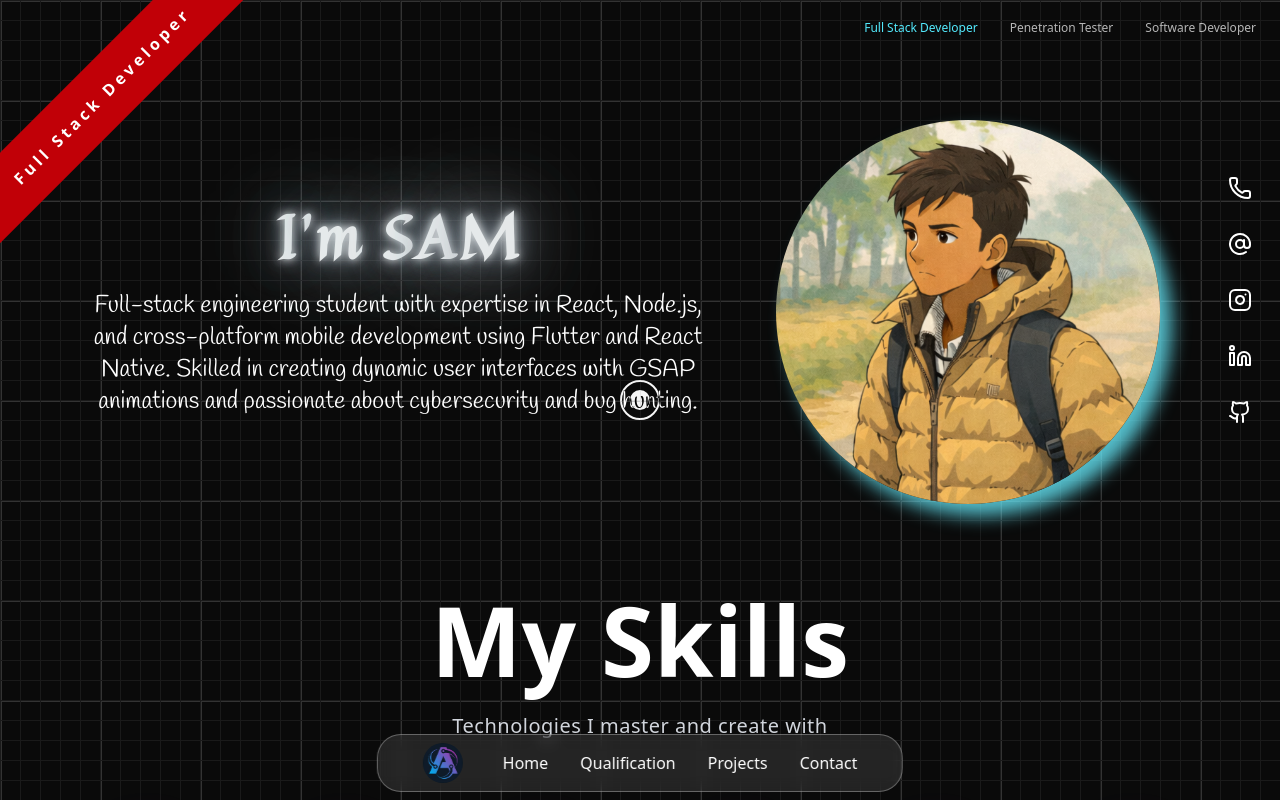
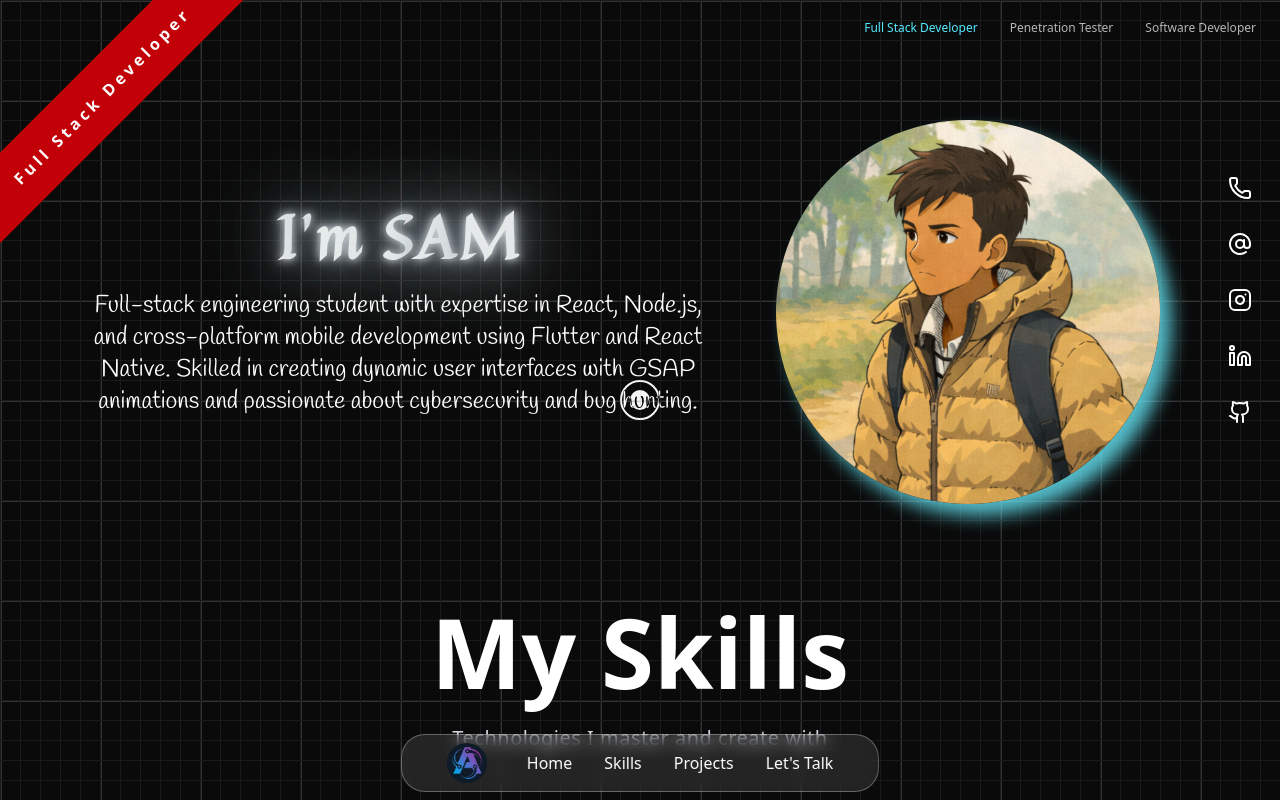
Before and after one commit to SamMegh/Portfolio-Web, a React (Vite) app: page / in a window 1280 px wide. Shown: the top 800 px of the page. Built offline with nearby package versions, Linux system fonts and the light colour scheme.

Commit message:
nav bar animation removed

```diff
--- a/src/components/navbar.jsx
+++ b/src/components/navbar.jsx
@@ -1,49 +1,14 @@
-import { useEffect } from "react";
-// import samimage from "../assets/Profile_Photo.png";
 import gsap from "gsap";
 import logo from "../assets/logo.jpg";
 import { ScrollToPlugin } from "gsap/ScrollToPlugin";
 
 gsap.registerPlugin(ScrollToPlugin);
 export default function Navbar() {
-  useEffect(() => {
-    gsap
-      .timeline({ ease: "power1.easeInOut" })
-      .fromTo(
-        "header",
-        { y: 500, opacity: 0 },
-        {
-          delay: 1.3,
-          duration: 0.5,
-          y: 0,
-          opacity: 1,
-        }
-      )
-      .fromTo(
-        "header .logo",
-        { y: 100, opacity: 0 },
-        {
-          duration: 0.3,
-          y: 0,
-          opacity: 1,
-        }
-      )
-      .fromTo(
-        "header .menu li",
-        { y: 100, opacity: 0 },
-        {
-          duration: 0.5,
-          y: 0,
-          opacity: 1,
-          stagger: 0.1,
-        },
-        "-=0.4"
-      );
-  }, []);
+
 
   return (
-  <div className="hidden sm:block fixed right-2 overflow-hidden bottom-2 left-1/2 -translate-x-1/2 top-auto translate-y-0 z-[10] w-fit">
-      <header className=" flex opacity-0 justify-center sm:gap-10 flex-col sm:flex-row rounded-3xl items-center border-[1px] border-[rgba(255,255,255,0.3)] bg-[rgba(255,255,255,0.1)] backdrop-blur-[8px] px-[3.5vw] py-0 ">
+    <div className="block fixed right-2 overflow-hidden bottom-2 left-1/2 -translate-x-1/2 top-auto translate-y-0 z-[10] w-fit">
+      <header className=" flex justify-center sm:gap-10 flex-col sm:flex-row rounded-3xl items-center border-[1px] border-[rgba(255,255,255,0.3)] bg-[rgba(255,255,255,0.1)] backdrop-blur-[8px] px-[3.5vw] py-0 ">
         {/* Logo */}
         <div className="logo w-[40px]">
           <img
@@ -54,9 +19,9 @@ export default function Navbar() {
         </div>
 
         {/* Desktop Menu */}
-        <div className="menu hidden sm:inline-block">
-          <ul className="flex space-x-8">
-            <li className="homeScreenListItems">
+        <div className="menu inline-block">
+          <ul className="flex space-x-8 w-fit">
+            <li>
               <button
                 onClick={() => {
                   gsap.to(window, {
@@ -64,13 +29,11 @@ export default function Navbar() {
                     scrollTo: { y: 0, offsetY: 0 },
                     ease: "power2.inOut",
                   });
-                }}
-                className="homeScreentListItemAnchorTag"
-              >
+                }}>
                 Home
               </button>
             </li>
-            <li className="homeScreenListItems">
+            <li>
               <button
                 onClick={() => {
                   gsap.to(window, {
@@ -78,13 +41,11 @@ export default function Navbar() {
                     scrollTo: { y: "#QualificationSection", offsetY: 0 },
                     ease: "power2.inOut",
                   });
-                }}
-                className="homeScreentListItemAnchorTag"
-              >
-                Qualification
+                }}>
+                Skills
               </button>
             </li>
-            <li className="homeScreenListItems">
+            <li>
               <button
                 onClick={() => {
                   gsap.to(window, {
@@ -92,13 +53,11 @@ export default function Navbar() {
                     scrollTo: { y: "#ProjectsSection", offsetY: 0 },
                     ease: "power2.inOut",
                   });
-                }}
-                className="homeScreentListItemAnchorTag"
-              >
+                }}>
                 Projects
               </button>
             </li>
-            <li className="homeScreenListItems">
+            <li>
               <button
                 onClick={() => {
                   gsap.to(window, {
@@ -106,10 +65,8 @@ export default function Navbar() {
                     scrollTo: { y: "#ContactSection", offsetY: 0 },
                     ease: "power2.inOut",
                   });
-                }}
-                className="homeScreentListItemAnchorTag"
-              >
-                Contact
+                }}>
+                Let's Talk
               </button>
             </li>
           </ul>
--- a/src/components/topSideSkillIndicator.jsx
+++ b/src/components/topSideSkillIndicator.jsx
@@ -24,7 +24,7 @@ function TopSideSkillIndicator() {
             {skills.map((skill, index) => (
               <li
                 key={index}
-                className="relative group px-2 py-1 cursor-pointer transition-colors duration-300"
+                className="relative group px-2 py-1 transition-colors duration-300"
                 onClick={() => setActiveSkill(index)}>
                 <span
                   className={`relative z-10 ${activeSkill === index ? "text-cyan-300" : "text-white/70"}`}>
--- a/src/index.css
+++ b/src/index.css
@@ -48,44 +48,6 @@ body {
   background-size: 20px 20px, 20px 20px, 100px 100px, 100px 100px;
   color: #fff;
 }
-
-.homeScreenListItems {
-  list-style: none;
-  display: inline-block;
-  position: relative;
-}
-
-.homeScreentListItemAnchorTag {
-  color: #fff;
-  text-decoration: none;
-  font-size: 16px;
-  position: relative;
-}
-
-.homeScreentListItemAnchorTagMobile {
-  color: #fff;
-  text-decoration: none;
-  padding: 4px;
-  font-size: 16px;
-  position: relative;
-}
-
-
-/* mobile nav bar */
-.navBarForMobile {
-  position: absolute;
-  border: 1px solid white;
-  padding: 10px 20px;
-  border-radius: 8px;
-  background: rgba(255, 255, 255, 0.1);
-  margin: 0;
-  z-index: 10;
-  font-size: 8px;
-  padding: 2px;
-
-}
-
-
 
 /* top most page glow ui css */
 .neon-glow {
--- a/src/screens/HomeScreen.jsx
+++ b/src/screens/HomeScreen.jsx
@@ -19,11 +19,15 @@ function HomeScreen() {
   return (
     <div className="Main-screen">
       <div className="wrapper overflow-hidden">
-        <TopSideSkillIndicator />
+        <section className="pb-3">
+           <TopSideSkillIndicator />
         <div className="flex">
         <TopMostPage className="flex-9/10" />
         <RightSection className=" flex-1/10 hidden sm:flex p-4" />
         </div>
+
+        </section>
+
         <Skills />
         <ProjectTab className="h-screen" />
         <div>
```
